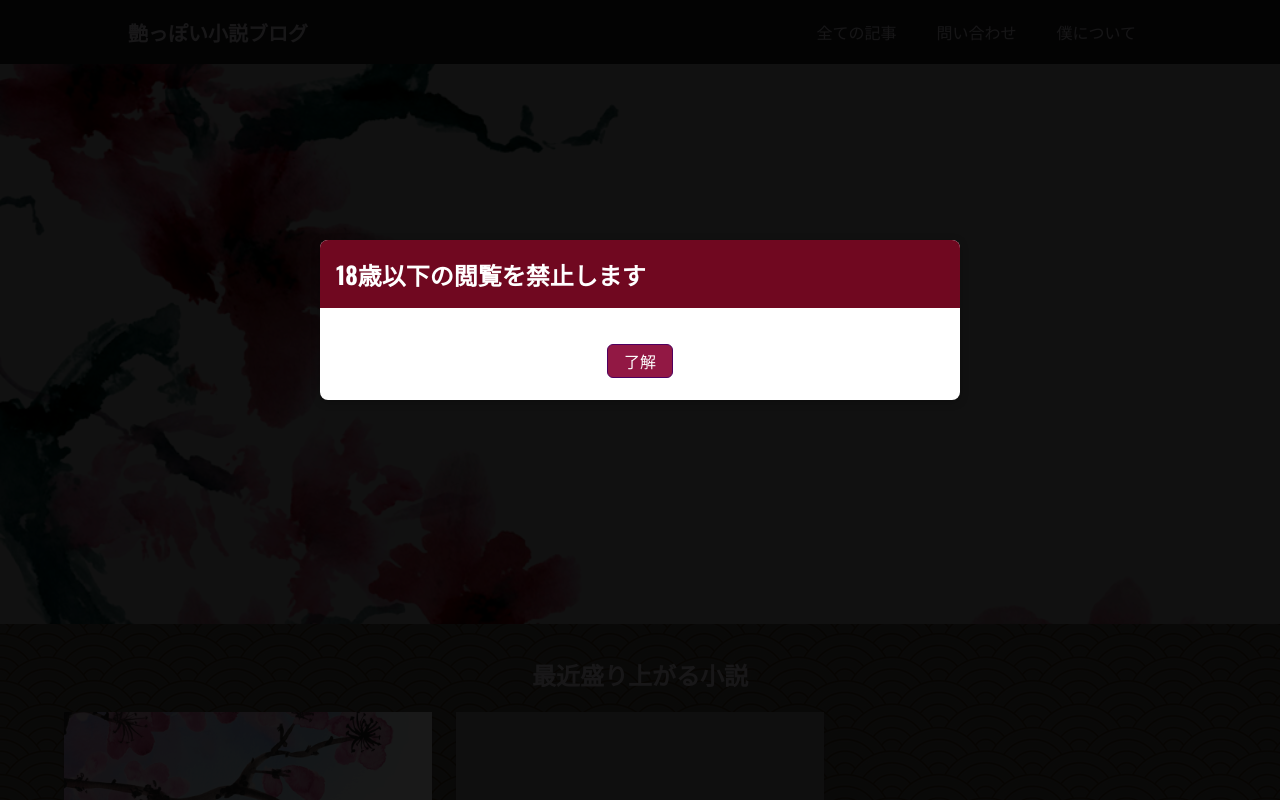
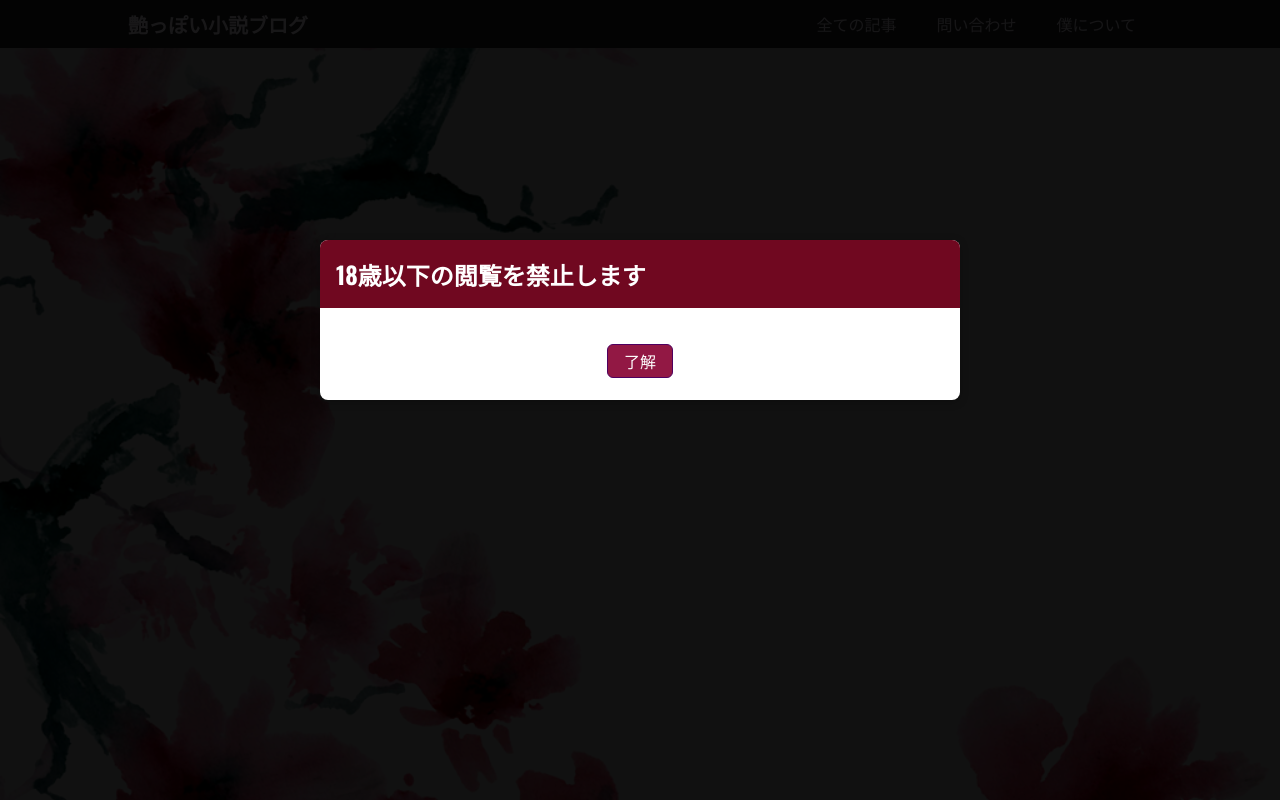
Before and after one commit to GeroWalther/ero-blog, a Next.js app: page / in a window 1280 px wide. Shown: the top 800 px of the page. Built offline with nearby package versions, Linux system fonts and the light colour scheme; grey boxes are pictures that could not be loaded.

Commit message:
updates on the about and hero

```diff
--- a/components/home-page/heroSilder.module.css
+++ b/components/home-page/heroSilder.module.css
@@ -33,9 +33,10 @@
   filter: brightness(0.7);
   aspect-ratio: 1 / 1.25;
   object-fit: cover;
-  min-height: 70vh;
+  min-height: 94vh;
 }
 .pc {
+  margin-top: -1rem;
   padding: 1%;
 }
 
@@ -54,12 +55,15 @@
   display: flex;
   align-items: center;
   justify-content: center;
+  margin-bottom: 5px;
 }
 .taps span {
   width: 20px;
   height: 5px;
   background-color: rgba(207, 207, 207, 0.663);
-  margin: 20px;
+  margin: 10px;
+
+  margin-top: 20px;
   /* margin-left: 10px; */
   border-radius: 10px;
 
@@ -72,7 +76,8 @@
   padding: 3px;
   background-color: rgba(218, 196, 203, 0.676);
   border-radius: 5px;
-  margin-bottom: 10px;
+  margin-top: -0.7rem;
+  margin-bottom: 15px;
   font-size: small;
   color: #921844;
 }
@@ -82,12 +87,12 @@
   border-color: #5f0030;
 }
 .h3 {
-  font-size: var(--size-3);
+  font-size: var(--size-4);
   /* display: inline-block; */
   margin-bottom: -4px;
 }
 .p {
-  font-size: var(--size-2-5);
+  font-size: var(--size-4);
   color: var(--color-grey-200);
 }
 .explore {
@@ -100,7 +105,7 @@
   cursor: pointer;
   border-radius: 6px;
   margin-top: 1.5rem;
-  margin-bottom: 20px;
+  margin-bottom: 30px;
 }
 .explore:hover,
 .explore:active {
@@ -125,7 +130,7 @@
     rgb(103, 2, 2)
   );
 } */
-@media (max-width: 400px) {
+@media (max-width: 430px) {
   .section h1 {
     font-size: var(--size-5);
   }
--- a/components/home-page/heroSlider.js
+++ b/components/home-page/heroSlider.js
@@ -21,6 +21,15 @@ const slides = [
       "浮世絵は、江戸時代から大衆に楽しんでもらうために手に入りやすい価格で提供されていました。そのため、twocranesgalleryは「Standard Edition」で昔と同じように手に入りやすい価格でアートを人々に提供します。リンクをご覧ください。",
     link: "https://www.instagram.com/p/Cja9Fs0LTIp/?igshid=MDJmNzVkMjY=",
   },
+  {
+    url: "/images/site/duft.webp",
+    title: "聞き香",
+    alt: "聞き香",
+    artist: "Senjushunga",
+    description:
+      "'The scent (of Buddhist temples) is gentle yet complex, and I always burn incense when painting. It has become a part of my creative ritual.' ",
+    link: "https://www.instagram.com/p/CgCqHc8NcZ8/",
+  },
 
   {
     url: "/images/site/big.png",
@@ -29,15 +38,6 @@ const slides = [
     artist: "milkformycoconut",
     description: "",
     link: "https://www.instagram.com/p/CGYRTQppjYw/",
-  },
-  {
-    url: "/images/site/views-of-fuji.jpeg",
-    title: "36 Views Of Mount Fuji #13",
-    alt: "36 Views Of Mount Fuji #13",
-    artist: "senjushunga",
-    description:
-      "「夕焼け」 This is an homage to one of my absolutly favorite Meiji period (1869-1912) woodblock prints.",
-    link: "https://www.instagram.com/p/CnH9NBaNt-j/",
   },
   {
     url: "/images/site/japgirl.png",
@@ -56,7 +56,24 @@ const slides = [
     description: "- sketch / study -",
     link: "https://www.instagram.com/p/B9t0v1yIFpN/",
   },
-
+  {
+    url: "/images/site/views-of-fuji.jpeg",
+    title: "36 Views Of Mount Fuji #13",
+    alt: "36 Views Of Mount Fuji #13",
+    artist: "senjushunga",
+    description:
+      "「夕焼け」 This is an homage to one of my absolutly favorite Meiji period (1869-1912) woodblock prints.",
+    link: "https://www.instagram.com/p/CnH9NBaNt-j/",
+  },
+  {
+    url: "/images/site/tangle.png",
+    title: "No.21 ''Tangled up''",
+    alt: "No.21 ''Tangled up''",
+    artist: "tsubakianna",
+    description:
+      "完成品はMERRY ART GALLERY、存分に猥雑さを堪能できるレディメイドメタル展にて展示しております。",
+    link: "https://www.instagram.com/p/CYrKdQxP-kC/",
+  },
   {
     url: "/images/site/kimono.png",
     title: "「夕霧」- Yuugiri",
@@ -73,14 +90,15 @@ const slides = [
     description: "",
     link: "https://www.instagram.com/p/B-hEJa6pO1B/",
   },
+
   {
-    url: "/images/site/tangle.png",
-    title: "No.21 ''Tangled up''",
-    alt: "No.21 ''Tangled up''",
+    url: "/images/site/fee.png",
+    title: "No.351 'お運びさん'",
+    alt: "No.351 'お運びさん'",
     artist: "tsubakianna",
     description:
       "完成品はMERRY ART GALLERY、存分に猥雑さを堪能できるレディメイドメタル展にて展示しております。",
-    link: "https://www.instagram.com/p/CYrKdQxP-kC/",
+    link: "https://www.instagram.com/p/Ce6FcB3haj-/",
   },
 ];
 
--- a/components/layout/nav.module.css
+++ b/components/layout/nav.module.css
@@ -1,6 +1,6 @@
 .header {
   width: 100%;
-  height: 4rem;
+  height: 3rem;
   background-color: var(--color-grey-900);
   display: flex;
   justify-content: space-between;
```
Also changed, not shown: components/about/aboutMe.js (+17 -7 lines), public/images/site/duft.webp (added).
